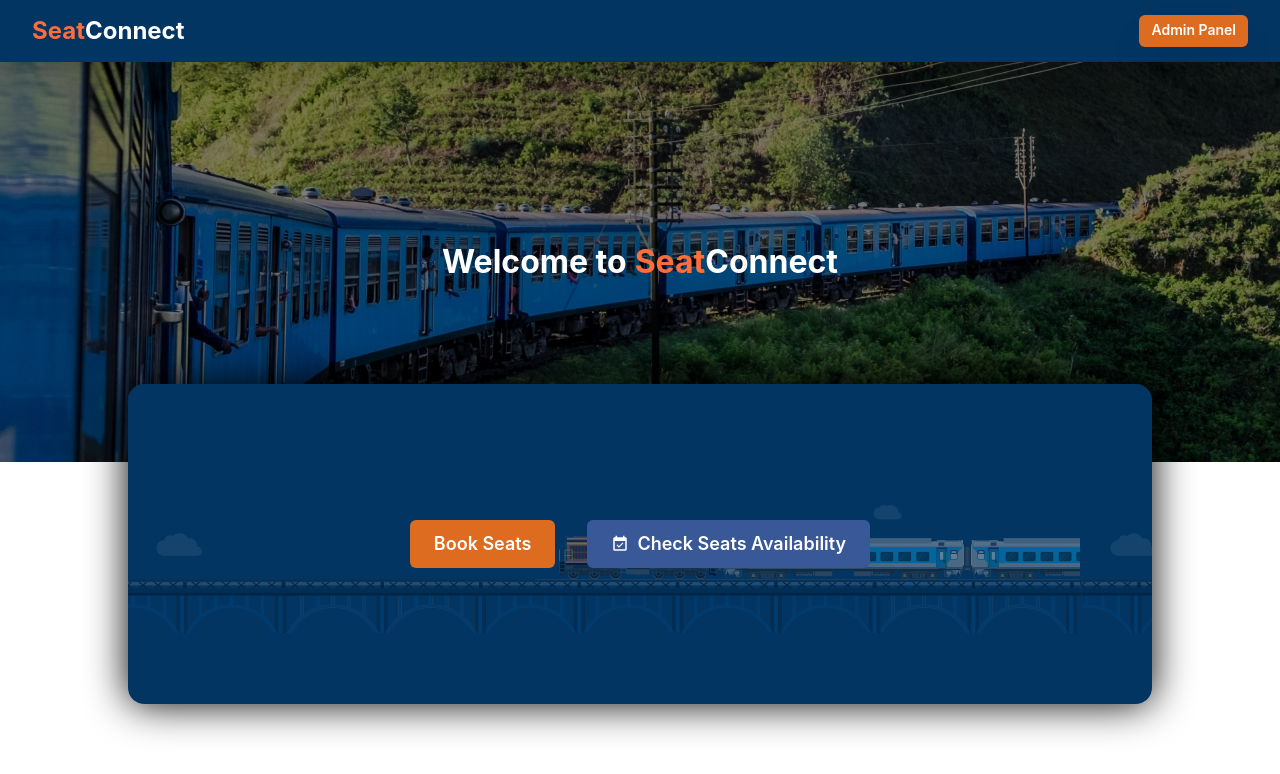
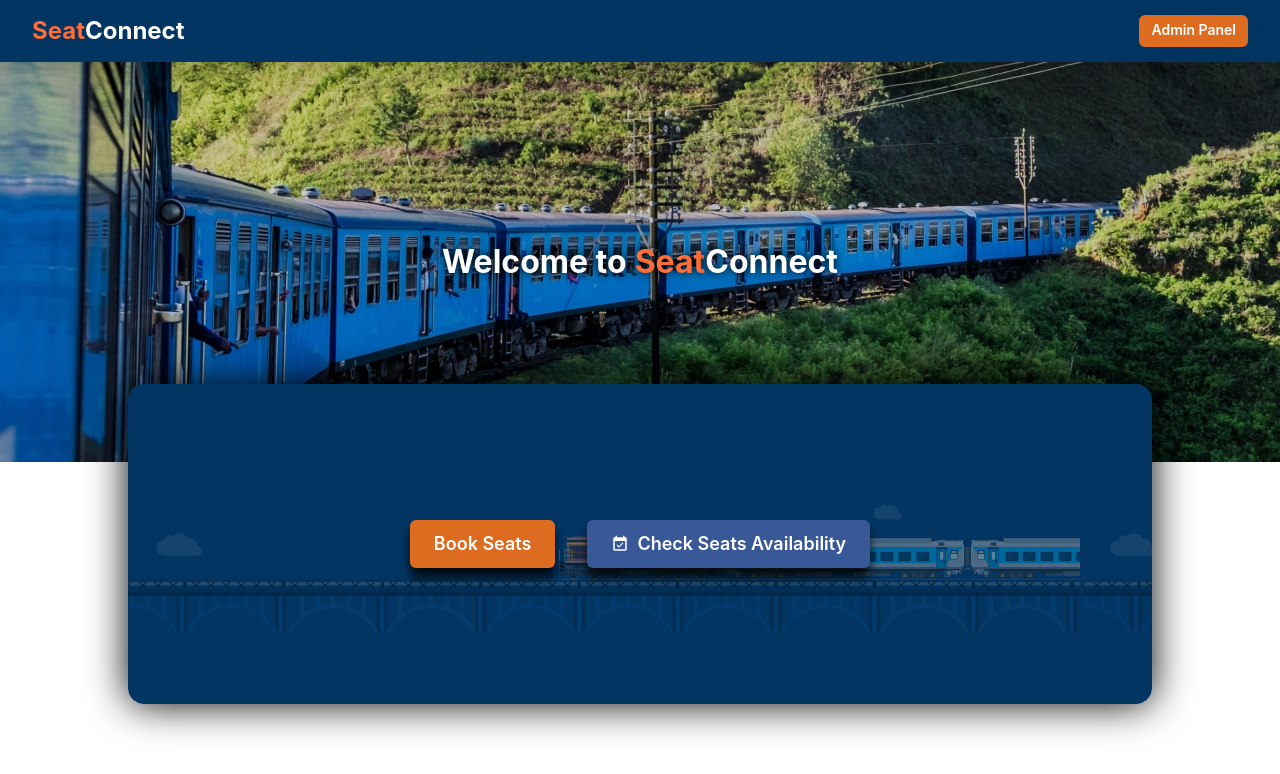
Before and after one commit to AshokPrjapati/SeatConnect, a React (Vite) app in the folder client/: page / in a window 1280 px wide. Shown: the top 774 px of the page. Built offline with nearby package versions, Linux system fonts and the light colour scheme; no server answers.

Commit message:
added: styles

```diff
--- a/client/src/pages/Home.tsx
+++ b/client/src/pages/Home.tsx
@@ -16,16 +16,29 @@ const Home = () => {
                     align={"center"}
                     justify={"center"}
                     p={"1rem"}
-                    style={{ backgroundColor: "rgba(0,0,0,0.5)" }}
+                    style={{ backgroundColor: "rgba(0,0,0,0.2)" }}
                     h="inherit"
                     w="100vw"
                 >
-                    <Flex fontSize={"2rem"} fontWeight={"bold"} textAlign={"center"} flexDir={{ base: "column", md: "row" }}>
-                        <Text color={"c_white"} mr=".5rem">
+                    <Flex
+                        fontSize={"2rem"}
+                        fontWeight={"bold"}
+                        textAlign={"center"}
+                        flexDir={{ base: "column", md: "row" }}
+                    >
+                        <Text
+                            color={"c_white"}
+                            mr=".5rem"
+                            filter="drop-shadow(0 0 5px black)"
+                        >
                             Welcome to
                         </Text>
-                        <Text color={"c_red"}>Seat</Text>
-                        <Text color={"c_white"}>Connect</Text>
+                        <Text color={"c_red"} filter="drop-shadow(0 0 5px black)">
+                            Seat
+                        </Text>
+                        <Text color={"c_white"} filter="drop-shadow(0 0 5px black)">
+                            Connect
+                        </Text>
                     </Flex>
                 </Flex>
             </Box>
@@ -53,19 +66,32 @@ const Home = () => {
                     flexDir={{ base: "column", md: "row" }}
                     p="1rem"
                 >
-                    <Button size={"lg"} colorScheme="orange">
+                    <Button as={Link} to="/booking" size={"lg"} colorScheme="orange" boxShadow="0 10px 10px rgba(2,2,2,.8)"
+                        _hover={{
+                            boxShadow: "0 10px 20px rgba(2,2,2,.8)",
+                            transform: "scale(105%)"
+                        }}
+                        transition=".3s ease-in-out"
+                    >
                         Book Seats
                     </Button>
-                    <Button as={Link}
+                    <Button
+                        as={Link}
                         to="/seats"
                         size={"lg"}
                         leftIcon={<MdEventAvailable />}
                         colorScheme="facebook"
+                        boxShadow="0 10px 10px rgba(2,2,2,.8)"
+                        _hover={{
+                            boxShadow: "0 10px 20px rgba(2,2,2,.8)",
+                            transform: "scale(105%)"
+                        }}
+                        transition=".3s ease-in-out"
                     >
                         Check Seats Availability
                     </Button>
                 </Flex>
-            </Stack>
+            </Stack >
         </>
     );
 };
--- a/client/src/pages/Seats.tsx
+++ b/client/src/pages/Seats.tsx
@@ -1,13 +1,15 @@
-import { useEffect } from "react"
-import { useDispatch, useSelector } from "react-redux"
-import SeatsLayout from "../components/seats/SeatsLayout"
-import { RootState } from "../redux/store"
-import { Dispatch } from "redux"
-import { getAllSeats } from "../redux/seat/seat.action"
-import { Heading, Stack } from "@chakra-ui/react"
+import { useEffect } from "react";
+import { useDispatch, useSelector } from "react-redux";
+import SeatsLayout from "../components/seats/SeatsLayout";
+import { RootState } from "../redux/store";
+import { Dispatch } from "redux";
+import { getAllSeats } from "../redux/seat/seat.action";
+import { Box, Heading, Spinner, Stack } from "@chakra-ui/react";
 
 const Seats = () => {
-    const { allSeats } = useSelector((store: RootState) => store.seatsManager);
+    const { fetchLoading, fetchError } = useSelector(
+        (store: RootState) => store.seatsManager
+    );
     const dispatch: Dispatch<any> = useDispatch();
 
     useEffect(() => {
@@ -16,10 +18,26 @@ const Seats = () => {
 
     return (
         <Stack w={"max-content"} m={"2rem auto"} gap={"1rem"}>
-            <Heading textAlign={"center"} fontSize={"3xl"} color="c_red">Status of Seats</Heading>
-            {allSeats.length ? <SeatsLayout maxH={"80vh"} overflow="auto" /> : <h1>Loading...</h1>}
-        </Stack >
-    )
-}
+            <Heading textAlign={"center"} fontSize={"3xl"} color="c_red">
+                Status of Seats
+            </Heading>
+            <Box textAlign="center">
+                {fetchLoading ? (
+                    <Spinner
+                        thickness="4px"
+                        speed="0.65s"
+                        emptyColor="gray.200"
+                        size="xl"
+                        color="c_red"
+                    />
+                ) : fetchError ? (
+                    <h1>Oops! Something went wrong</h1>
+                ) : (
+                    <SeatsLayout maxH="80vh" overflow="auto" />
+                )}
+            </Box>
+        </Stack>
+    );
+};
 
-export default Seats
+export default Seats;
--- a/client/src/redux/seat/seat.action.tsx
+++ b/client/src/redux/seat/seat.action.tsx
@@ -1,5 +1,5 @@
 import { Dispatch } from "redux";
-import { GET_ALL_SEATS_LOADING, GET_ALL_SEATS_SUCCESS } from "./seat.actionTypes";
+import { GET_ALL_SEATS_ERROR, GET_ALL_SEATS_LOADING, GET_ALL_SEATS_SUCCESS } from "./seat.actionTypes";
 import axios from "axios";
 
 
@@ -11,6 +11,6 @@ export const getAllSeats = () => async (dispatch: Dispatch) => {
         dispatch({ type: GET_ALL_SEATS_SUCCESS, payload: data.seats });
     } catch (error) {
         console.log(error);
-        dispatch({ type: GET_ALL_SEATS_LOADING });
+        dispatch({ type: GET_ALL_SEATS_ERROR });
     }
 }
--- a/client/src/redux/seat/seat.reducer.tsx
+++ b/client/src/redux/seat/seat.reducer.tsx
@@ -4,8 +4,11 @@ import { BOOK_SEATS_ERROR, BOOK_SEATS_LOADING, BOOK_SEATS_SUCCESS, GET_ALL_SEATS
 // Initial state for the seat reducer
 const initialState: SeatReducerProps = {
     fetchLoading: false,
+    fetchError: false,
     updateLoading: false,
+    updateError: false,
     bookLoading: false,
+    bookError: false,
     allSeats: [],
     bookedSeats: []
 }
@@ -14,17 +17,17 @@ const initialState: SeatReducerProps = {
 export const reducer = (state = initialState, { type, payload }: any) => {
     switch (type) {
         case GET_ALL_SEATS_LOADING:
-            return { ...state, fetchLoading: true }; // Set fetchLoading to true when loading all seats
+            return { ...state, fetchLoading: true, fetchError: false }; // Set fetchLoading to true when loading all seats
         case GET_ALL_SEATS_SUCCESS:
-            return { ...state, fetchLoading: false, allSeats: payload }; // Set fetchLoading to false and update allSeats with the loaded data
+            return { ...state, fetchLoading: false, allSeats: payload, fetchError: false }; // Set fetchLoading to false and update allSeats with the loaded data
         case GET_ALL_SEATS_ERROR:
-            return { ...state, fetchLoading: false }; // Set fetchLoading to false on error while loading all seats
+            return { ...state, fetchLoading: false, fetchError: true }; // Set fetchLoading to false on error while loading all seats
         case BOOK_SEATS_LOADING:
-            return { ...state, bookLoading: true }; // Set bookLoading to true when booking seats
+            return { ...state, bookLoading: true, bookError: false }; // Set bookLoading to true when booking seats
         case BOOK_SEATS_SUCCESS:
-            return { ...state, bookLoading: false, bookedSeats: payload }; // Set bookLoading to false and update bookedSeats with the booked seats data
+            return { ...state, bookLoading: false, bookedSeats: payload, bookError: false }; // Set bookLoading to false and update bookedSeats with the booked seats data
         case BOOK_SEATS_ERROR:
-            return { ...state, bookLoading: false }; // Set bookLoading to false on error while booking seats
+            return { ...state, bookLoading: false, bookError: true }; // Set bookLoading to false on error while booking seats
         default:
             return state;
     }
--- a/client/src/types/index.ts
+++ b/client/src/types/index.ts
@@ -6,8 +6,11 @@ export interface SeatProps {
 
 export interface SeatReducerProps {
     fetchLoading: boolean,
+    fetchError: boolean,
     bookLoading: boolean,
+    bookError: boolean,
     updateLoading: boolean,
+    updateError: boolean,
     allSeats: SeatProps[],
     bookedSeats: SeatProps[],
 }
```
